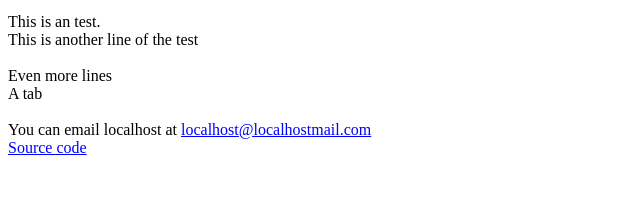
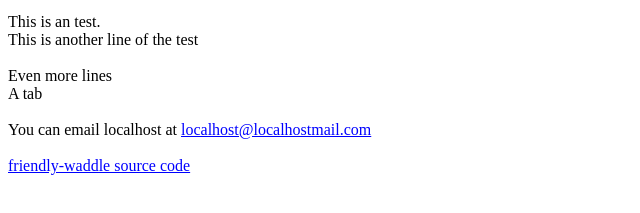
Before and after one commit to iam-py-test/friendly-waddle, a plain HTML site: page docs/entry.html in a window 1280 px wide. Shown: the part 101-314 px from the top of the page, without its empty margins (0-640 px from the left). Drawn offline with Linux system fonts and the light colour scheme.

Commit message:
Update entry.html

```diff
--- a/docs/entry.html
+++ b/docs/entry.html
@@ -10,7 +10,8 @@
 	  <p class="notdone" hidden id="workin">Note: This post is still a work in progress</p>
     <div id="body">
     </div>
-    <a href="https://github.com/iam-py-test/friendly-waddle">Source code</a>
+	  <br>
+    <a href="https://github.com/iam-py-test/friendly-waddle">friendly-waddle source code</a>
     <script src="entry.js"></script>
   </body>
   </html>
```
